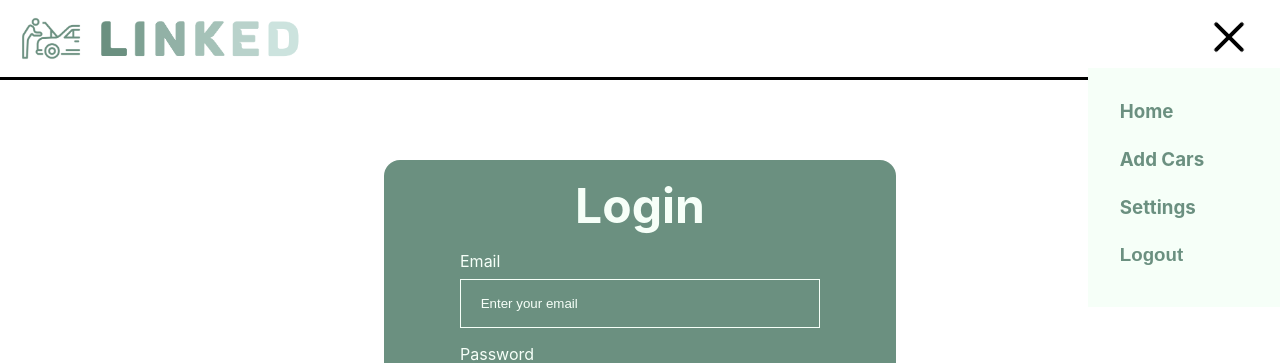
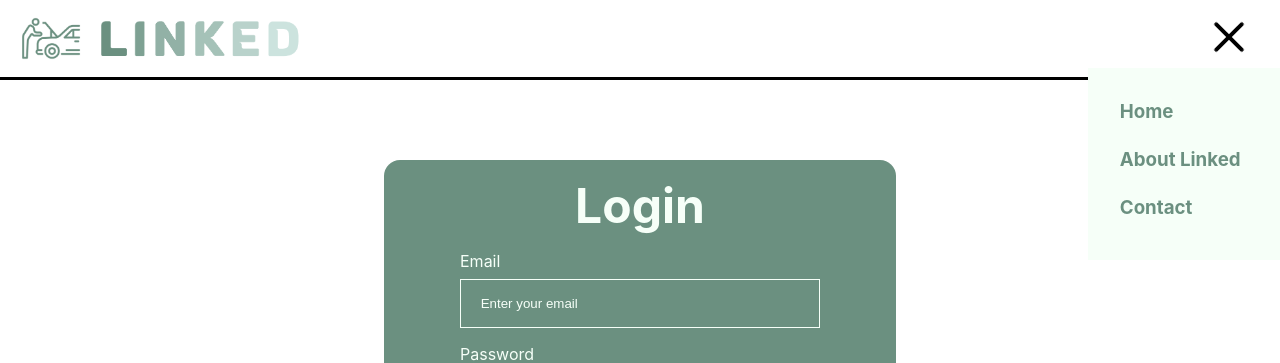
Before and after one commit to Mjthunder88/car-link-project, a React (Create React App) app: page /auth in a window 1280 px wide. Both pictures are taken after a click on the button 1229 px from the left and 38 px from the top of the page. Shown: the top 363 px of the page. Built offline with nearby package versions, Linux system fonts and the light colour scheme.

Commit message:
navigation offically works for going in and out of the application

```diff
--- a/src/App.js
+++ b/src/App.js
@@ -1,6 +1,10 @@
+import { useContext } from 'react'
+
+import { Routes, Route, Navigate } from "react-router-dom";
+
+import AuthContext from "./store/GlobalContext";
+
 import "./components/UI/stylesheet.css";
-
-import { Routes, Route } from "react-router-dom";
 
 import AuthScreen from "./screens/AuthScreen";
 import HomeScreen from "./screens/HomeScreen";
@@ -8,11 +12,15 @@ import Header from "./components/header/Header";
 import Footer from "./components/footer/Footer";
 
 function App() {
+
+  const authCtx = useContext(AuthContext)
+
   return (
     <div className="main">
       <Header />
       <Routes>
-        <Route path="/" element={<HomeScreen />} />
+        <Route path="*" element={<Navigate to='/auth' />} />
+        <Route path="/" element={authCtx.token ? <HomeScreen /> : <Navigate to='/auth' />} />
         <Route path="/auth" element={<AuthScreen />} />
       </Routes>
       <Footer />
--- a/src/components/header/Header.jsx
+++ b/src/components/header/Header.jsx
@@ -1,6 +1,8 @@
-import { useState } from "react";
+import { useState, useContext } from "react";
 
 import { Link } from "react-router-dom";
+
+import AuthContext from "../../store/GlobalContext";
 
 import styles from "./Header.module.css";
 import logo from "../../assets/logo.png";
@@ -8,6 +10,9 @@ import "../UI/hamburger.css";
 
 const Header = () => {
   const [isActive, setIsActive] = useState(false);
+
+  const authCtx = useContext(AuthContext);
+
   const toggleMenu = () => {
     setIsActive(!isActive);
   };
@@ -35,15 +40,31 @@ const Header = () => {
           <Link to="/" className={styles.header_link}>
             <h3>Home</h3>
           </Link>
+          {authCtx.token &&
           <Link to="/" className={styles.header_link}>
             <h3>Add Cars</h3>
           </Link>
-          <Link to="/settings" className={styles.header_link}>
-            <h3>Settings</h3>
-          </Link>
-          <Link to="/auth" className={styles.header_link}>
-            <button>Logout</button>
-          </Link>
+          }
+          {!authCtx.token && (
+            <Link to="/about" className={styles.header_link}>
+              <h3>About Linked</h3>
+            </Link>
+          )}
+          {!authCtx.token && (
+            <Link to="/contact" className={styles.header_link}>
+              <h3>Contact</h3>
+            </Link>
+          )}
+          {authCtx.token && (
+            <Link to="/settings" className={styles.header_link}>
+              <h3>Settings</h3>
+            </Link>
+          )}
+          {authCtx.token && (
+            <Link to="/auth" className={styles.header_link}>
+              <button onClick={authCtx.logout}>Logout</button>
+            </Link>
+          )}
         </div>
       </nav>
     </header>
--- a/src/components/header/Header.module.css
+++ b/src/components/header/Header.module.css
@@ -40,10 +40,12 @@
   color: #6b9080;
   border-bottom: 0.1rem solid transparent;
   padding-bottom: 0.5rem;
+  font-weight: 600;
 }
 
 .header_link:hover {
   border-bottom: 0.1rem solid #6b9080;
+  cursor: pointer;
 }
 
 .header_link button {
@@ -51,5 +53,6 @@
   border: none;
   font-size: 1.17rem;
   color: #6b9080;
-  font-weight: bold;
+  font-weight: 600;
+  cursor: pointer;
 }
```
